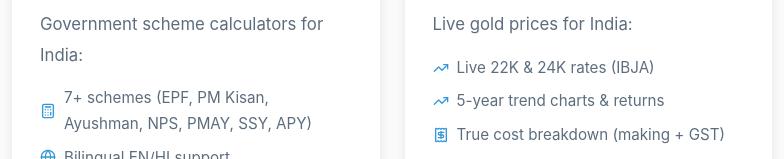
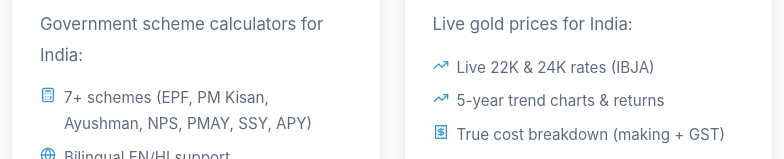
Before and after one commit to PETCHIRAJ/venba-apps-website, an Astro site: page / in a window 1280 px wide. Shown: the part 793-952 px from the top of the page, 248-1032 px from the left. Built offline with nearby package versions, Linux system fonts and the light colour scheme; Astro itself is replaced by a stand-in of ours; a script that the page names is missing.

Commit message:
fix: align feature icons to top of text for multi-line features

```diff
--- a/public/style.css
+++ b/public/style.css
@@ -241,7 +241,7 @@ a:hover {
 
 .feature-item {
     display: flex;
-    align-items: center;
+    align-items: flex-start;
     gap: 8px;
     margin-bottom: 8px;
     font-size: 0.95em;
@@ -251,6 +251,7 @@ a:hover {
 .feature-icon {
     color: #3498db;
     flex-shrink: 0;
+    margin-top: 2px;
 }
 
 footer {
```
